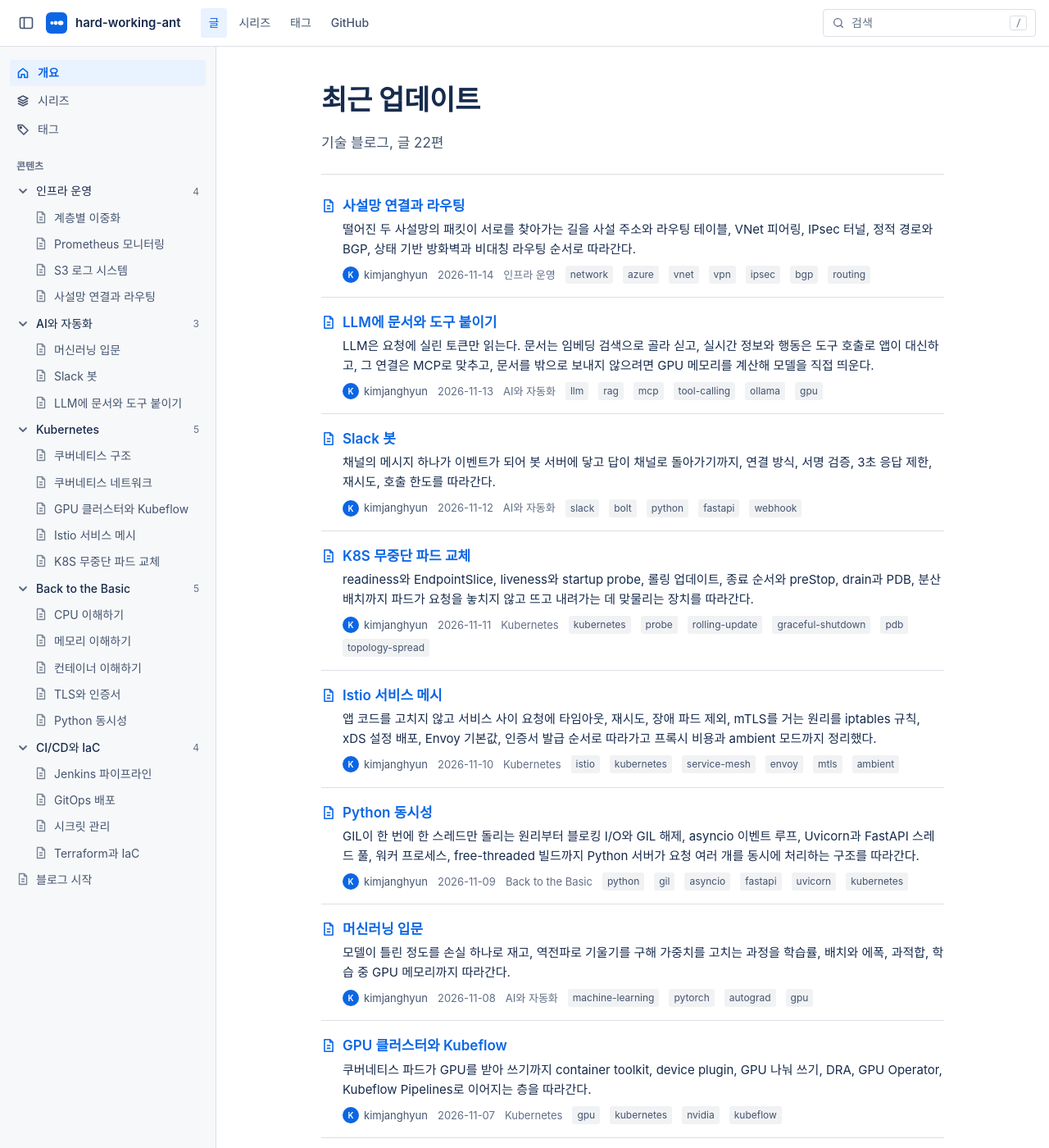
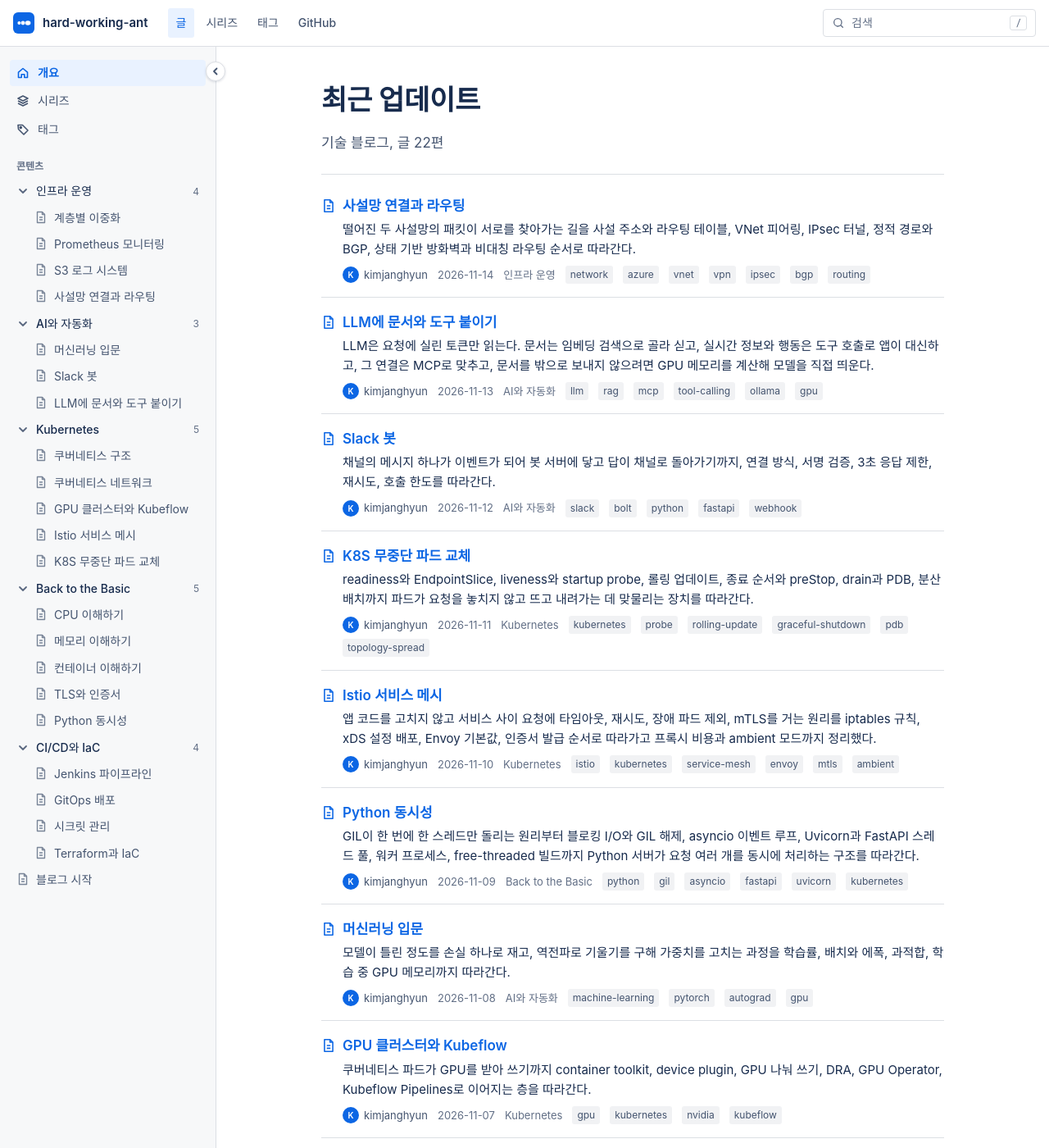
Before and after one commit to kimjanghyun1010/hard-working-ant, a Jekyll site: the page built from index.html, in a window 1280 px wide and 1400 px high. Shown: the whole window at 82% size. Built offline with Jekyll 4.4.1, drawn with Linux system fonts in a browser that asks for light colours.

Commit message:
Move the sidebar toggle onto the sidebar edge; keep a thin rail when collapsed
Co-Authored-By: Claude Opus 5.5 <noreply@anthropic.com>

```diff
--- a/_includes/space-nav.html
+++ b/_includes/space-nav.html
@@ -1,6 +1,10 @@
 {%- assign groups = site.posts | where_exp: "p", "p.series" | group_by: "series" -%}
 {%- assign loose = site.posts | where_exp: "p", "p.series == nil" -%}
 <aside class="space-nav" aria-label="블로그 페이지">
+  <button type="button" class="nav-toggle" data-nav-toggle aria-label="사이드바 접기" aria-expanded="true">
+    <svg width="12" height="12" viewBox="0 0 12 12" aria-hidden="true" fill="none" stroke="currentColor" stroke-width="1.8" stroke-linecap="round" stroke-linejoin="round"><path d="M7.5 2.5 4 6l3.5 3.5"/></svg>
+  </button>
+  <div class="space-scroll">
   <nav class="space-links">
     <a class="i-home" href="{{ '/' | relative_url }}"{% if page.url == '/' %} aria-current="page"{% endif %}>개요</a>
     <a class="i-series" href="{{ '/series/' | relative_url }}"{% if page.url == '/series/' %} aria-current="page"{% endif %}>시리즈</a>
@@ -22,4 +26,5 @@
     <a class="leaf" href="{{ p.url | relative_url }}"{% if p.url == page.url %} aria-current="page"{% endif %}>{{ p.title }}</a>
     {%- endfor %}
   </div>
+  </div>
 </aside>
--- a/_layouts/default.html
+++ b/_layouts/default.html
@@ -25,9 +25,6 @@
 <body data-search="{{ '/search.json' | relative_url }}">
 <header class="site-header">
   <div class="site-header-inner">
-    <button type="button" class="nav-toggle" data-nav-toggle aria-label="사이드바 접기" aria-expanded="true">
-      <svg width="18" height="18" viewBox="0 0 18 18" aria-hidden="true" fill="none" stroke="currentColor" stroke-width="1.6"><rect x="1.5" y="2.5" width="15" height="13" rx="2"/><path d="M6.5 2.5v13"/></svg>
-    </button>
     <a class="brand" href="{{ '/' | relative_url }}">
       <svg width="26" height="26" viewBox="0 0 26 26" aria-hidden="true"><rect width="26" height="26" rx="6" fill="#0c66e4"/><g fill="#fff"><circle cx="7.4" cy="13" r="2"/><circle cx="12" cy="13" r="2.4"/><ellipse cx="18" cy="13" rx="3.4" ry="2.8"/></g></svg>
       hard-working-ant
--- a/assets/css/main.css
+++ b/assets/css/main.css
@@ -34,9 +34,6 @@ kbd { font: 11px var(--mono); padding: 1px 6px; border: 1px solid var(--border);
 /* header / footer */
 .site-header { position: sticky; top: 0; z-index: 10; background: var(--bg); border-bottom: 1px solid var(--border); }
 .site-header-inner { min-height: var(--header-h); padding: 0 16px; display: flex; flex-wrap: wrap; align-items: center; gap: 8px 16px; }
-.nav-toggle { display: grid; place-items: center; width: 32px; height: 32px; margin-right: -8px; border: 0; border-radius: 4px; background: none; color: var(--text-subtle); cursor: pointer; }
-.nav-toggle:hover { background: var(--bg-hover); color: var(--text); }
-.nav-toggle[aria-expanded="false"] { color: var(--accent-text); }
 .brand { display: flex; align-items: center; gap: 10px; min-height: 44px; padding-right: 8px; color: var(--text-strong); font-weight: 600; font-size: 15px; }
 .brand:hover { color: var(--text-strong); }
 .site-nav { display: flex; flex-wrap: wrap; gap: 4px; font-size: 14px; font-weight: 500; }
@@ -54,9 +51,13 @@ kbd { font: 11px var(--mono); padding: 1px 6px; border: 1px solid var(--border);
 /* shell: space sidebar | page */
 .shell { display: grid; grid-template-columns: var(--nav-w) minmax(0, 1fr); }
 .shell-main { min-width: 0; }
-[data-nav="closed"] .shell { grid-template-columns: minmax(0, 1fr); }
-[data-nav="closed"] .space-nav { display: none; }
-.space-nav { position: sticky; top: var(--header-h); align-self: start; height: calc(100vh - var(--header-h)); overflow-y: auto; padding: 16px 12px 40px; border-right: 1px solid var(--border); background: var(--bg-subtle); font-size: 14px; line-height: 1.45; }
+.space-nav { position: sticky; z-index: 5; top: var(--header-h); align-self: start; height: calc(100vh - var(--header-h)); border-right: 1px solid var(--border); background: var(--bg-subtle); font-size: 14px; line-height: 1.45; }
+.space-scroll { height: 100%; overflow-y: auto; padding: 16px 12px 40px; }
+.nav-toggle { position: absolute; top: 18px; right: -12px; display: grid; place-items: center; width: 24px; height: 24px; padding: 0; border: 1px solid var(--border); border-radius: 50%; background: var(--bg); color: var(--text-subtle); box-shadow: 0 1px 3px rgba(9, 30, 66, .15); cursor: pointer; }
+.nav-toggle:hover { background: var(--accent); border-color: var(--accent); color: #fff; }
+[data-nav="closed"] .shell { grid-template-columns: 16px minmax(0, 1fr); }
+[data-nav="closed"] .space-scroll { visibility: hidden; }
+[data-nav="closed"] .nav-toggle svg { transform: rotate(180deg); }
 .space-links { display: flex; flex-direction: column; gap: 2px; }
 .space-links a, .tree summary, .tree a { display: flex; align-items: center; gap: 10px; padding: 6px 8px; border-radius: 4px; color: var(--text-subtle); }
 .space-links a { font-weight: 500; }
@@ -224,8 +225,10 @@ a.tag:hover { background: var(--border); color: var(--text); }
   .shell { grid-template-columns: minmax(0, 1fr); }
   .space-nav { order: 2; position: static; height: auto; border-right: 0; border-top: 1px solid var(--border); }
   .shell-main { order: 1; }
+  [data-nav="closed"] .shell { grid-template-columns: minmax(0, 1fr); }
   .nav-toggle { display: none; }
-  [data-nav="closed"] .space-nav { display: block; }
+  [data-nav="closed"] .space-scroll { visibility: visible; }
+  .space-scroll { height: auto; }
   .doc { padding: 0 16px; }
   .page { padding: 24px 16px 64px; }
   .site-header-inner { padding: 6px 16px; }
```
